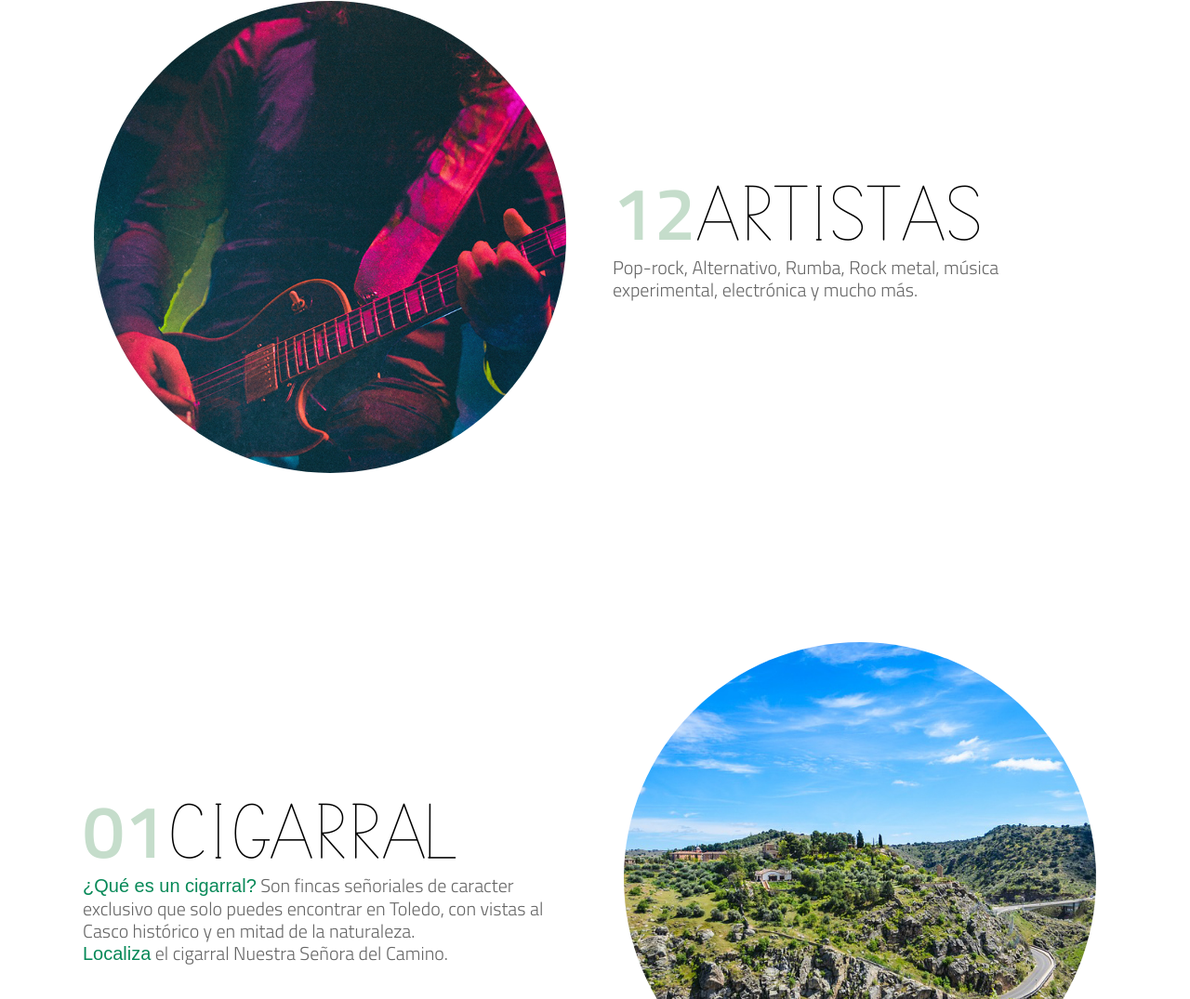
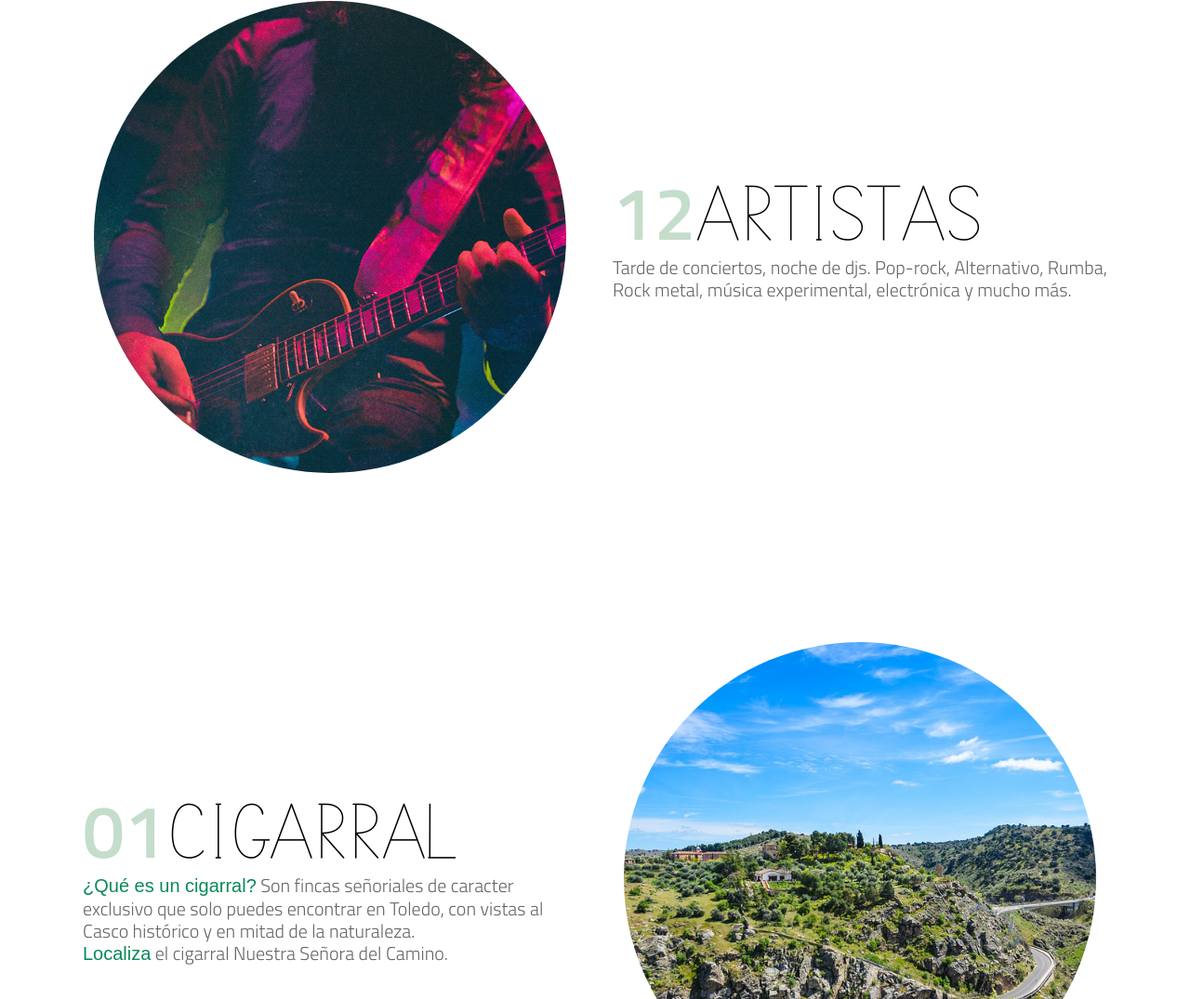
Before and after one commit to Nurjavier/Nurjavier.github.io, a website: page index.html in a window 1280 px wide. Shown: the part 3115-4190 px from the top of the page at 93% size. Drawn offline with Linux system fonts and the light colour scheme; a web font is replaced by a local one.

Commit message:
Add files via upload

```diff
--- a/index.html
+++ b/index.html
@@ -111,7 +111,7 @@
         <div class="col-lg-6">
           <div class="p-1">
             <div class="display-4"><h6 style="display:inline;">12</h6><h2 style="display:inline;">ARTISTAS</h2></div>
-            <h4> Pop-rock, Alternativo, Rumba, Rock metal, música experimental, electrónica y mucho más. </h4>
+            <h4> Tarde de conciertos, noche de djs. Pop-rock, Alternativo, Rumba, Rock metal, música experimental, electrónica y mucho más. </h4>
           </div>
         </div>
       </div>
```
